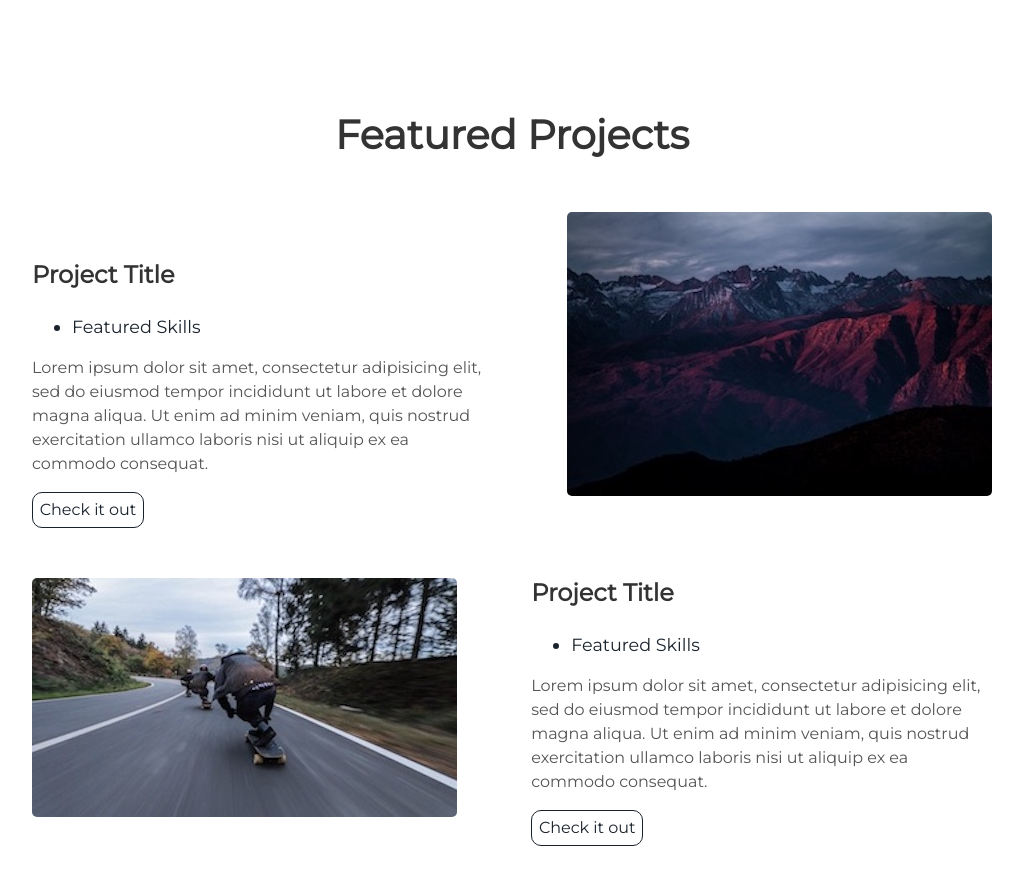
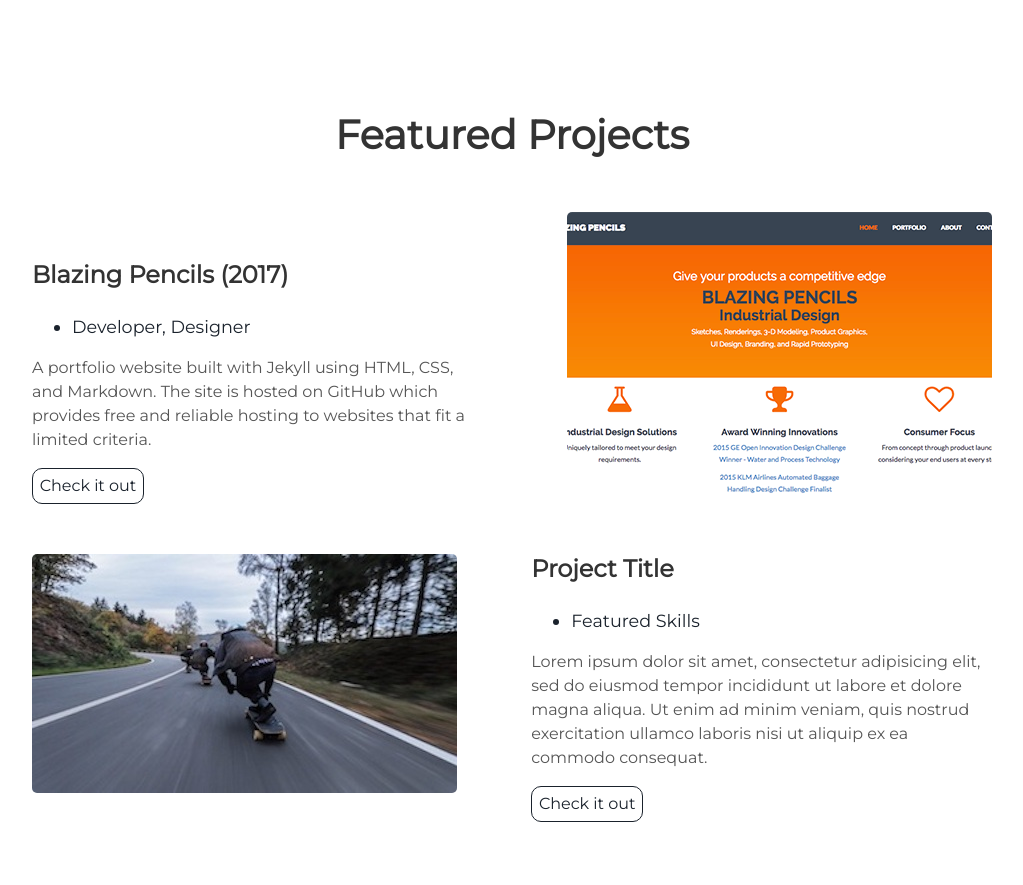
Before and after one commit to Kevin-Middleton/kevin-middleton.github.io, a Jekyll site: the page built from index.html, in a window 1280 px wide and 900 px high, scrolled down 1583 px. Shown: the top 885 px of the window, without its empty margins (128-1151 px from the left). Built offline with Jekyll 4.4.1, drawn with Linux system fonts in a browser that asks for light colours.

Commit message:
Update projects.html
Blazing Pencils Project

```diff
--- a/_includes/projects.html
+++ b/_includes/projects.html
@@ -3,15 +3,18 @@
 </div>
 <div class="user-projects">
   <div class="images-right">
-    <img alt="mountains" src="{{ "/assets/img/mountains.jpg" | prepend: site.baseurl }}" />
+    <img alt="Blazing Pencils" src="{{ "/assets/img/BPpreview.png" | prepend: site.baseurl }}" />
   </div>
   <div class="contents">
-    <h3> Project Title </h3>
+    <h3> Blazing Pencils (2017) </h3>
     <ul>
-      <li> Featured Skills</li>
+      <li> Developer, Designer</li>
     </ul>
-    <p>Lorem ipsum dolor sit amet, consectetur adipisicing elit, sed do eiusmod tempor incididunt ut labore et dolore magna aliqua. Ut enim ad minim veniam, quis nostrud exercitation ullamco laboris nisi ut aliquip ex ea commodo consequat.</p>
-    <a class="project-link" href="#">Check it out</a>
+    <p>A portfolio website built with Jekyll using HTML, CSS, and
+       Markdown. The site is hosted on GitHub which provides free and
+       reliable hosting to websites that fit a limited criteria.
+    </p>
+    <a class="project-link" href="https://blazingpencils.com">Check it out</a>
   </div>
 </div>
 <div class="user-projects">
```
